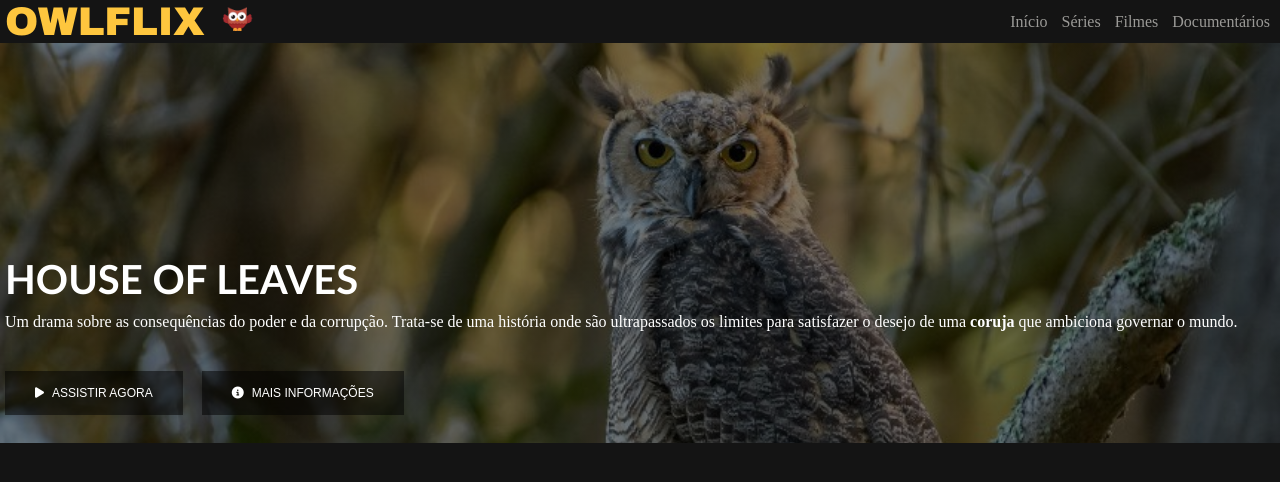
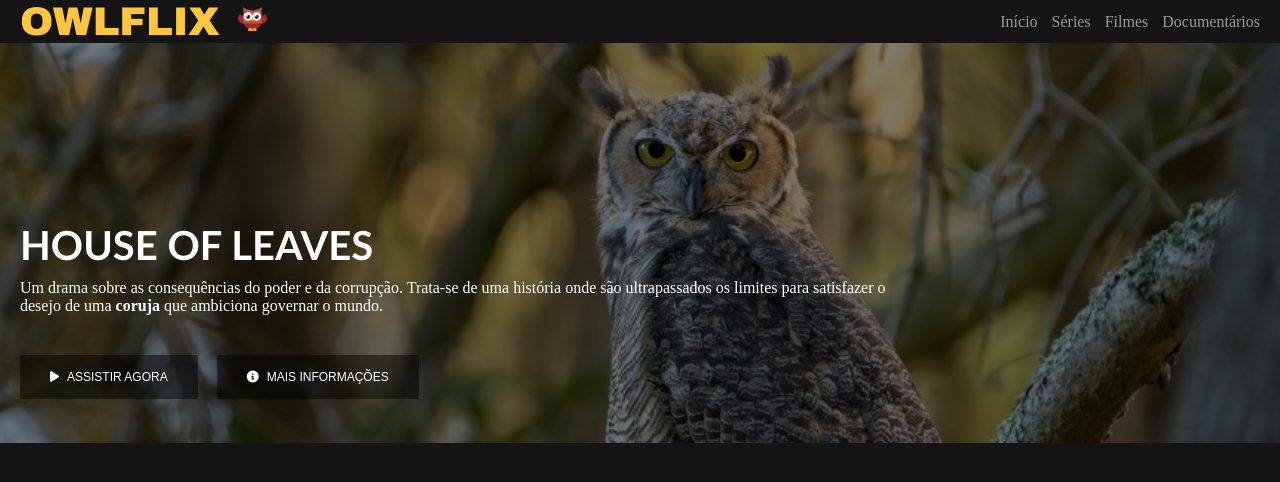
Before and after one commit to Sandoque/bootcamp-angular-developer, a plain HTML site: page NETFLIX_CLONE/index.html in a window 1280 px wide. Drawn offline with Linux system fonts and the light colour scheme.

Commit message:
organize

```diff
--- a/NETFLIX_CLONE/style/main.css
+++ b/NETFLIX_CLONE/style/main.css
@@ -17,6 +17,11 @@ body {
   color: white;
 }
 
+.container {
+  margin-left: 20px;
+  margin-right: 10px;
+}
+
 header .container {
   display: flex;
   flex-direction: row;
@@ -29,7 +34,6 @@ header .logo {
   font-size: 40px;
   /*color: #6930c3;*/
   color: var(--amarelo);
-  margin-left: 5px;
 }
 
 header nav a {
@@ -59,8 +63,9 @@ header nav a:hover {
 }
 
 .filme-principal .container {
-  margin-left: 5px;
+  width: 70%;
 }
+
 
 .filme-principal .descricao {
   margin-top: 10px;
@@ -73,11 +78,7 @@ header nav a:hover {
   font-family: 'Trebuchet MS', 'Lucida Sans Unicode', 'Lucida Grande', 'Lucida Sans', Arial, sans-serif;
 }
 
-.botoes {
-  margin-left: 5px;
-}
-
-.botao {
+.botoes .botao {
   background-color: rgba(0, 0, 0, 0.5);
   border: none;
   color: #fff;
@@ -90,11 +91,11 @@ header nav a:hover {
   transition: .3s;
 }
 
-.botao:hover {
+.botoes .botao:hover {
   background-color: #fff;
   color: black;
 }
 
-.botao i {
+.botoes .botao i {
   margin-right: 8px;
 }
```
Also changed, not shown: NETFLIX_CLONE/index.html (+4 -1 lines).
